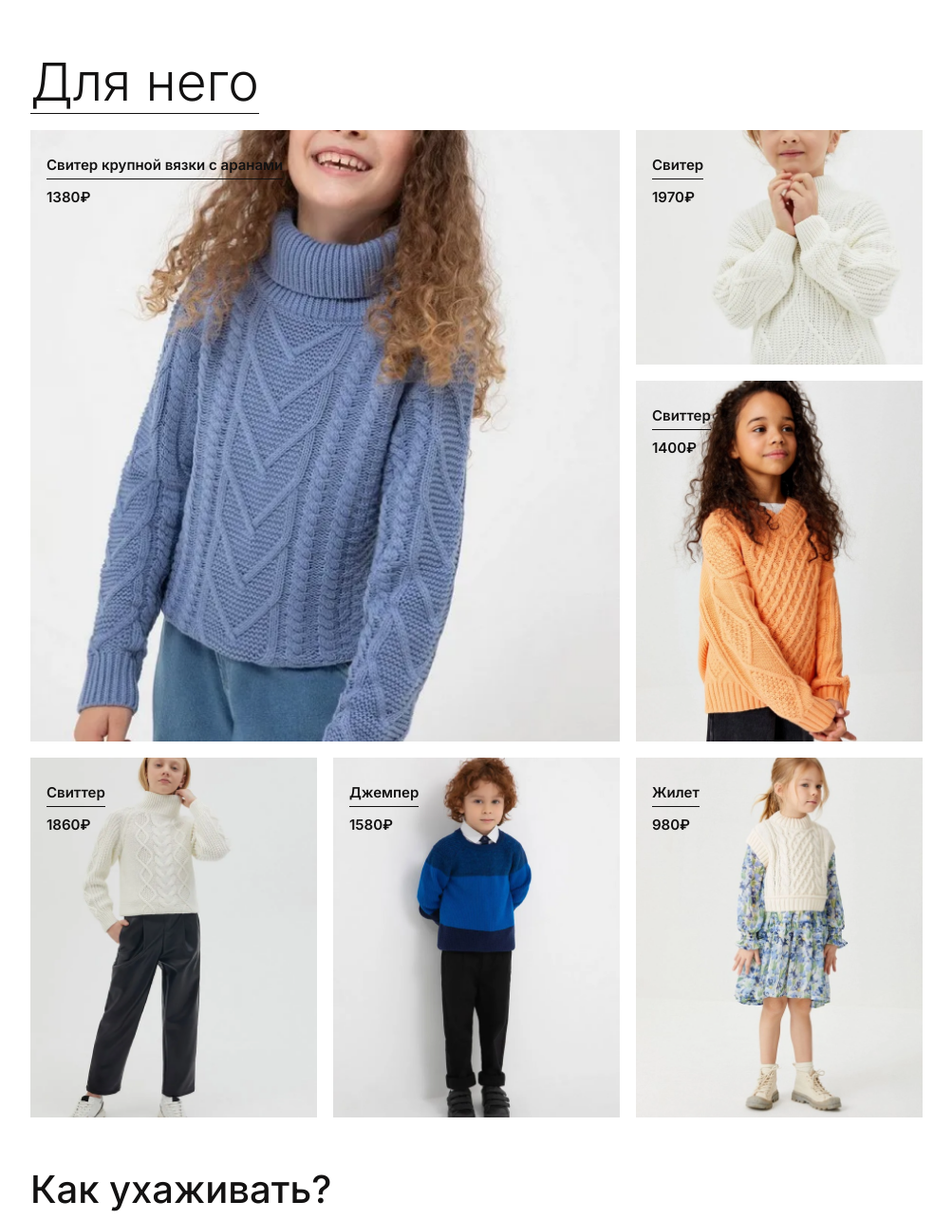
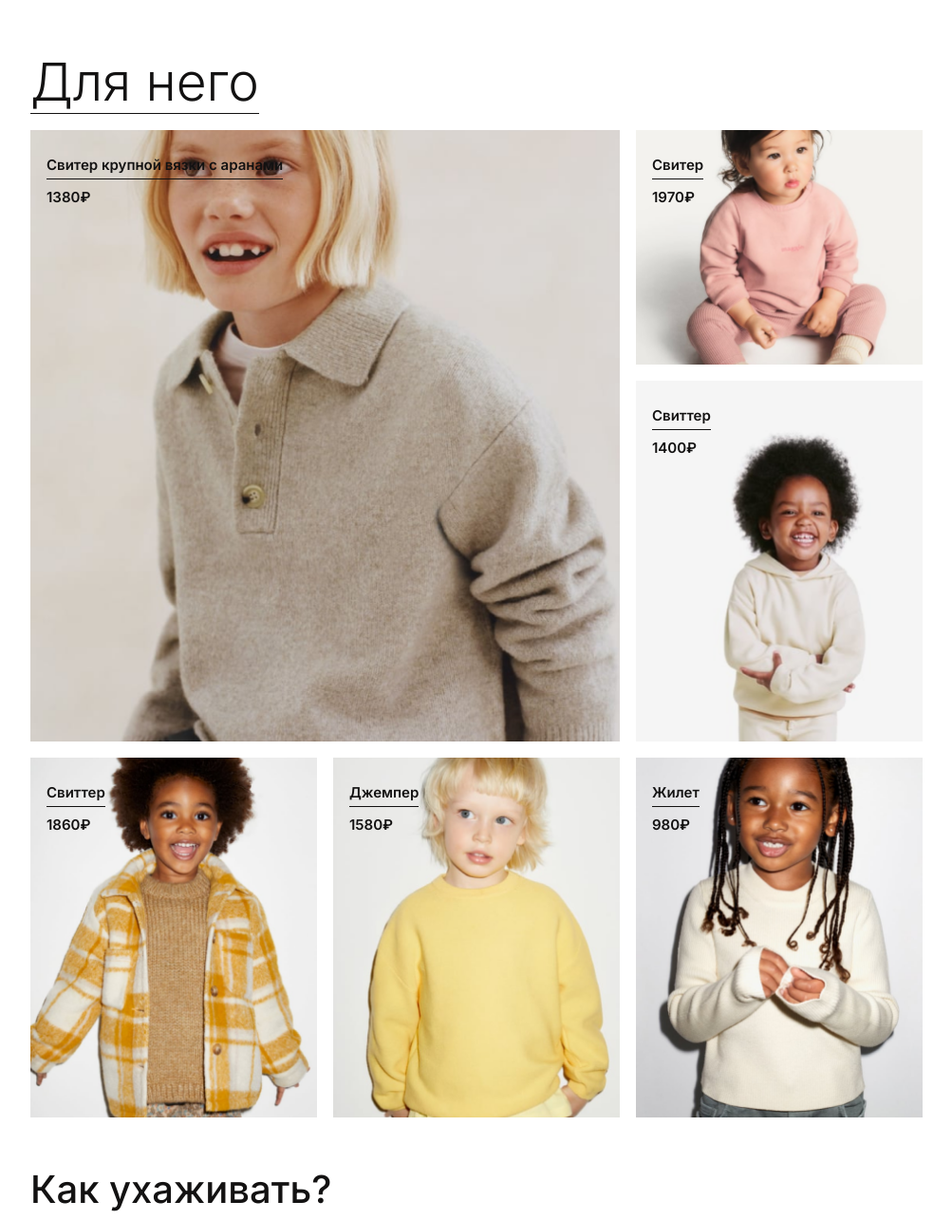
Before and after one commit to DmtrvDanil/viazan, a plain HTML site: page index.html in a window 1280 px wide. Shown: the part 5560-6845 px from the top of the page at 95% size, without its empty margins (138-1141 px from the left). Drawn offline with Linux system fonts and the light colour scheme.

Commit message:
change pic

```diff
--- a/index.html
+++ b/index.html
@@ -306,7 +306,7 @@
             </h2>
             <div class="catalog__wrapper">
                 <div href="#" class="catalog__wrapper-item item-1">
-                    <img src="img/cards3/1.png" alt="card" class="card-img">
+                    <img src="img/card4/1.png" alt="card" class="card-img">
                     <a href="#" class="catalo-item__price mainScreen__products-item">
                         <p class="products-item__name">
                             Свитер крупной вязки с аранами
@@ -317,7 +317,7 @@
                     </a>
                 </div>
                 <div href="#" class="catalog__wrapper-item item-2">
-                    <img src="img/cards3/2.png" alt="card" class="card-img">
+                    <img src="img/card4/2.png" alt="card" class="card-img">
                     <a href="#" class="catalo-item__price mainScreen__products-item">
                         <p class="products-item__name">
                             Свитер
@@ -328,7 +328,7 @@
                     </a>
                 </div>
                 <div href="#" class="catalog__wrapper-item item-3">
-                    <img src="img/cards3/3.png" alt="card" class="card-img">
+                    <img src="img/card4/3.png" alt="card" class="card-img">
                     <a href="#" class="catalo-item__price mainScreen__products-item">
                         <p class="products-item__name">
                             Свиттер
@@ -339,7 +339,7 @@
                     </a>
                 </div>
                 <div href="#" class="catalog__wrapper-item item-4">
-                    <img src="img/cards3/4.png" alt="card" class="card-img">
+                    <img src="img/card4/4.png" alt="card" class="card-img">
                     <a href="#" class="catalo-item__price mainScreen__products-item">
                         <p class="products-item__name">
                             Свиттер
@@ -350,7 +350,7 @@
                     </a>
                 </div>
                 <div href="#" class="catalog__wrapper-item item-5">
-                    <img src="img/cards3/5.png" alt="card" class="card-img">
+                    <img src="img/card4/5.png" alt="card" class="card-img">
                     <a href="#" class="catalo-item__price mainScreen__products-item">
                         <p class="products-item__name">
                             Джемпер
@@ -361,7 +361,7 @@
                     </a>
                 </div>
                 <div class="catalog__wrapper-item item-6">
-                    <img src="img/cards3/6.png" alt="card" class="card-img">
+                    <img src="img/card4/6.png" alt="card" class="card-img">
                     <a href="#" class="catalo-item__price mainScreen__products-item">
                         <p class="products-item__name">
                             Жилет
```
Also changed, not shown: img/card4/1.png (added), img/card4/2.png (added), img/card4/3.png (added), img/card4/4.png (added), img/card4/5.png (added), img/card4/6.png (added).
